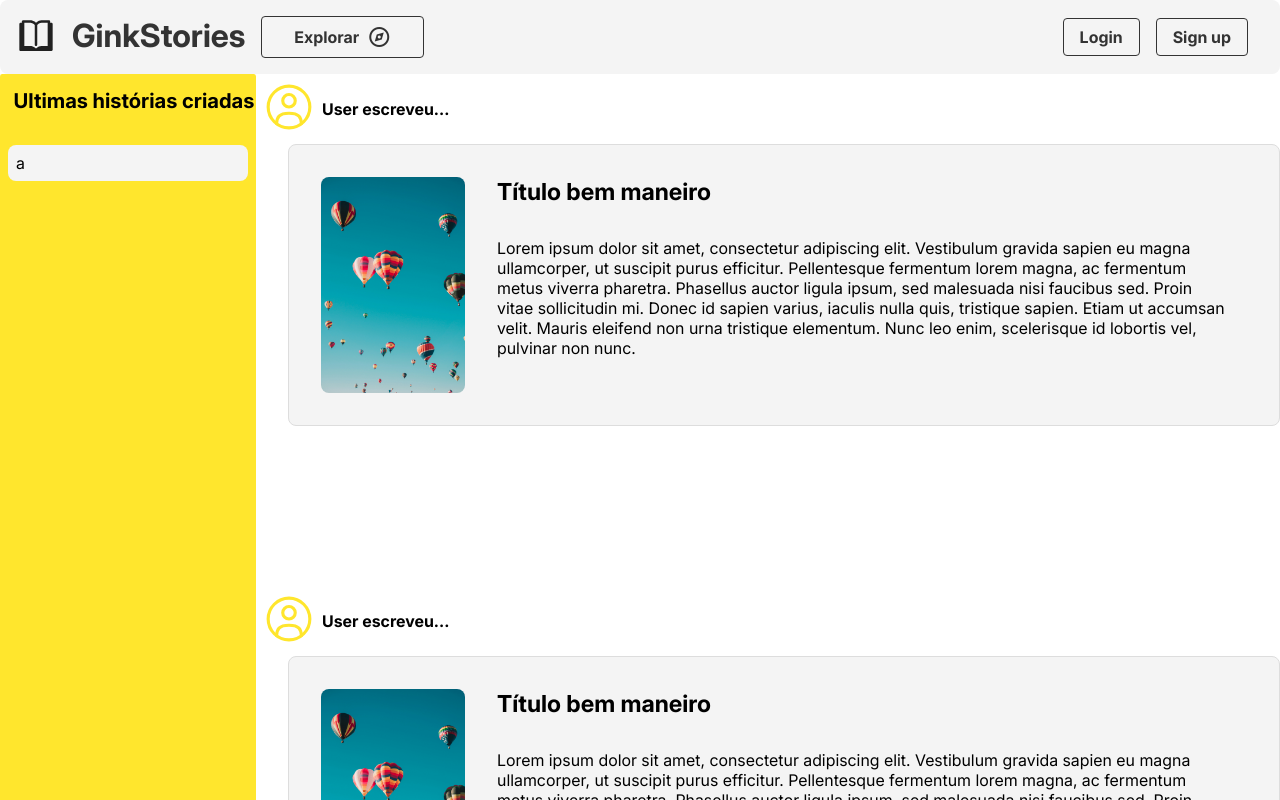
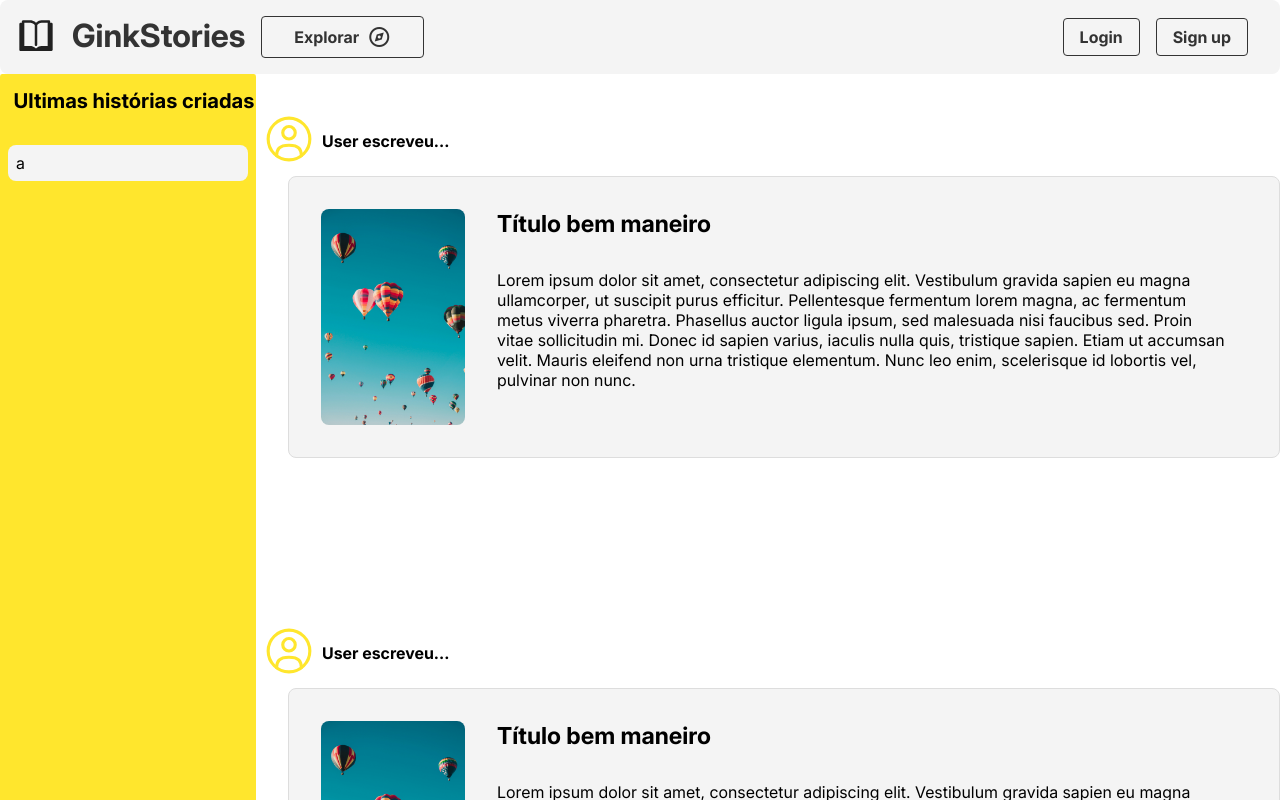
Before and after one commit to leosfreitass/GinkStories, an Angular app in the folder frontend/: page /home in a window 1280 px wide. Shown: the top 800 px of the page. Built offline with nearby package versions, Linux system fonts and the light colour scheme.

Commit message:
position sticky for menu

```diff
--- a/frontend/src/app/pages/home/home.component.scss
+++ b/frontend/src/app/pages/home/home.component.scss
@@ -8,6 +8,8 @@ main{
   width: 20rem;
   height: 100vh;
   border-radius: 0.15em;
+  position: sticky;
+  top: 0;
 
   .tittle {
     align-items: center;
@@ -33,6 +35,8 @@ main{
   gap: 10rem;
   justify-content: center;
   align-items: center;
+  margin-top: 2rem;
+  margin-bottom: 4rem;
   .home-message {
     display: flex;
     padding: 1rem;
```
